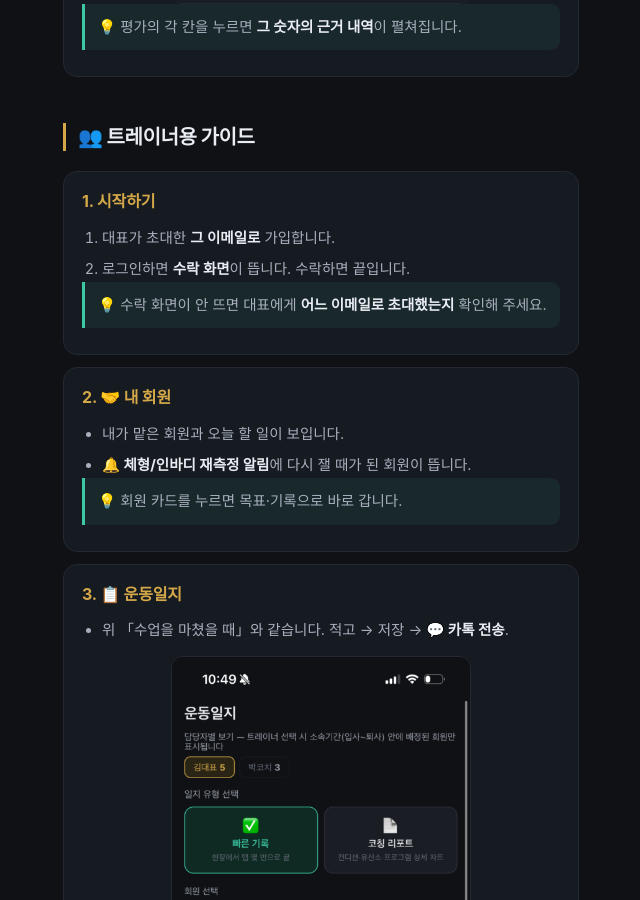
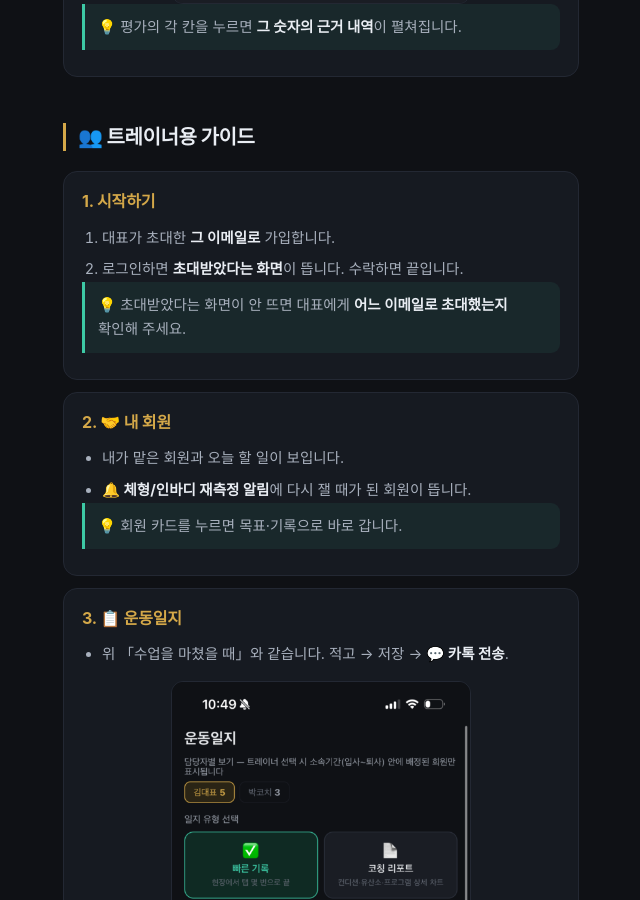
Before and after one commit to h31930491-cmd/fitcha-legal, a Jekyll site: the page built from guide.html, in a window 1280 px wide and 900 px high, scrolled down 10366 px. Shown: the whole window, without its empty margins (319-959 px from the left). Built offline with Jekyll 4.4.1, drawn with Linux system fonts in a browser that asks for light colours; some of the changed text lies outside the part shown.

Commit message:
fix: 가이드 「수락 화면」 → 「초대받았다는 화면」 용어 통일 (총괄 확정)
🌱4 는 앞선 회차(수정 34건 #2)에서 이미 「초대받았다는 화면」으로 바뀌었는데
👥1 과 FAQ 두 곳이 「수락 화면」으로 남아 용어가 갈려 있었다.

- 👥1 본문: 로그인하면 초대받았다는 화면이 뜹니다. 수락하면 끝입니다.
- 👥1 팁  : 초대받았다는 화면이 안 뜨면 대표에게 …
- FAQ    : 초대한 이메일로 가입해 로그인하면 초대받았다는 화면이 뜹니다.

뜻은 그대로고 부르는 말만 맞췄다. 이 3줄(2곳) 외에는 손대지 않았다.
★index.html · terms.md · privacy.md · assets/ 미접촉.

```diff
--- a/guide.html
+++ b/guide.html
@@ -355,9 +355,9 @@
       <h3>1. 시작하기</h3>
       <ol>
         <li>대표가 초대한 <b>그 이메일로</b> 가입합니다.</li>
-        <li>로그인하면 <b>수락 화면</b>이 뜹니다. 수락하면 끝입니다.</li>
+        <li>로그인하면 <b>초대받았다는 화면</b>이 뜹니다. 수락하면 끝입니다.</li>
       </ol>
-      <p class="tip">💡 수락 화면이 안 뜨면 대표에게 <b>어느 이메일로 초대했는지</b> 확인해 주세요.</p>
+      <p class="tip">💡 초대받았다는 화면이 안 뜨면 대표에게 <b>어느 이메일로 초대했는지</b> 확인해 주세요.</p>
     </div>
 
     <div class="sec">
@@ -417,7 +417,7 @@
     <h2>❓ 자주 묻는 질문</h2>
     <div class="sec">
       <div class="qa"><p class="q">Q. 트레이너가 초대 메일을 못 받았대요.</p>
-        <p class="a">초대 메일은 가지 않습니다. <b>초대한 이메일로 가입해 로그인</b>하면 수락 화면이 뜹니다.</p></div>
+        <p class="a">초대 메일은 가지 않습니다. <b>초대한 이메일로 가입해 로그인</b>하면 초대받았다는 화면이 뜹니다.</p></div>
       <div class="qa"><p class="q">Q. 정산 금액이 0원으로 나와요.</p>
         <p class="a">수업을 <b>진행</b> 버튼을 누르지 않으면 (일정 확정) 완료로 안 셉니다. 스케줄에서 <b>진행</b> 버튼을 눌렀는지 확인해주세요.</p></div>
       <div class="qa"><p class="q">Q. 재등록으로 안 잡혀요.</p>
```
